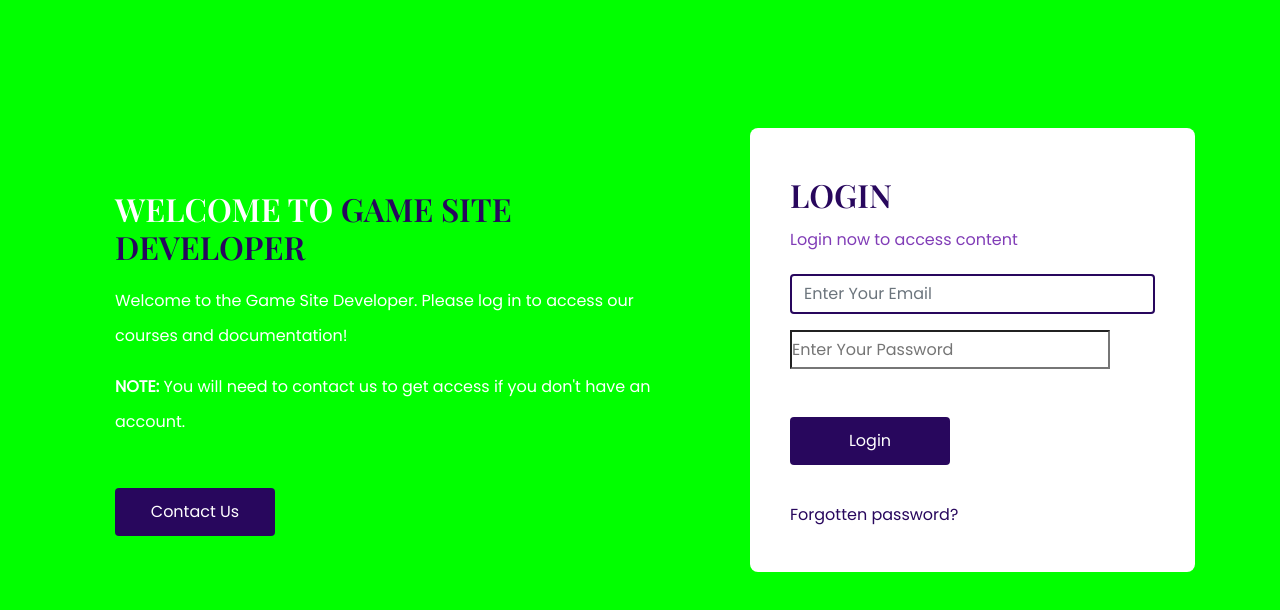
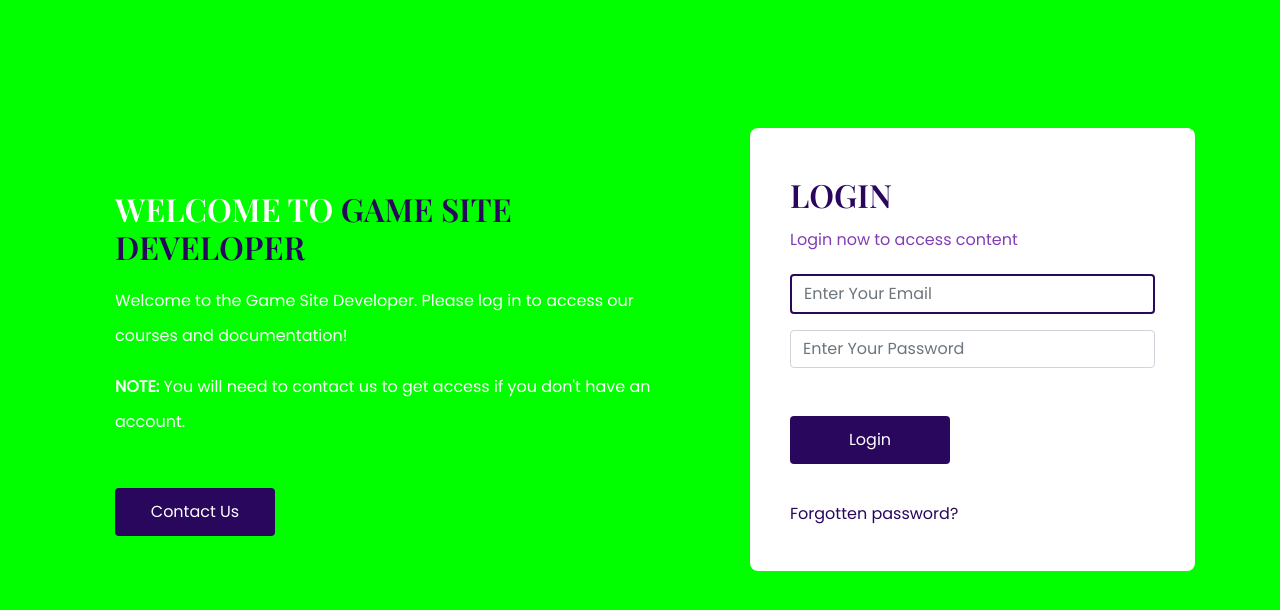
Before and after one commit to anealbening/gamesitedev, a plain HTML site: page index.html in a window 1280 px wide. Drawn offline with nearby package versions, Linux system fonts and the light colour scheme; no server answers.

Commit message:
Update index.html

```diff
--- a/index.html
+++ b/index.html
@@ -103,7 +103,7 @@
                 <div class="form-group">
                   <input
                     type="password"
-                    class="form-control1"
+                    class="form-control"
                     id="userPassword"
                     placeholder="Enter Your Password"
                   />
```
